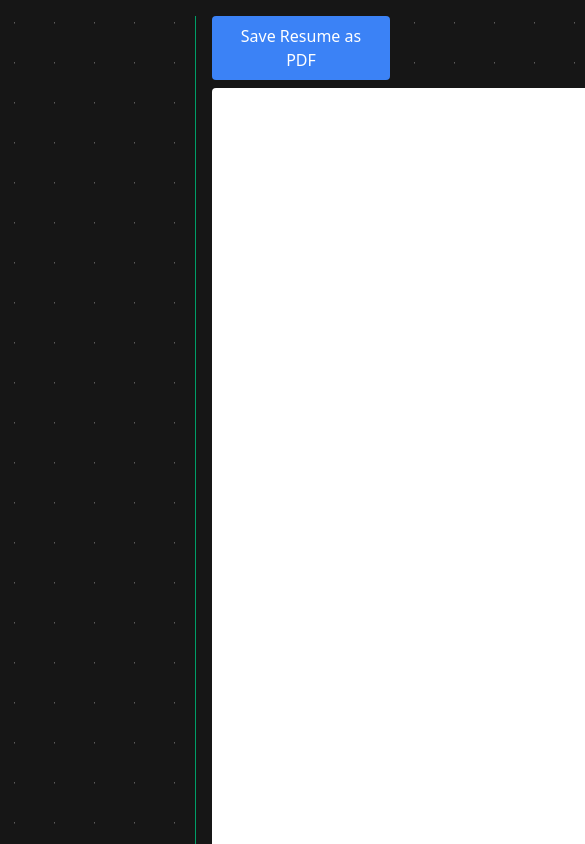
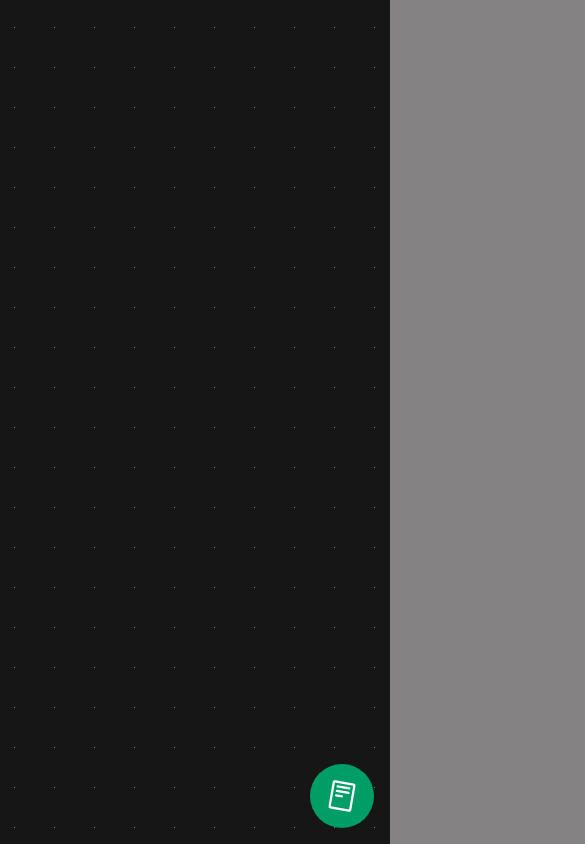
Before and after one commit to Anrsgrl/resume-builder, a Next.js app: page /en/build in a window 390 px wide. Shown: the top 844 px of the page, 585 px wide, since content can reach past the window. Built offline with nearby package versions, Linux system fonts and the light colour scheme.

Commit message:
Refactor: Resume review mobile mode added

```diff
--- a/app/[locale]/build/layout.jsx
+++ b/app/[locale]/build/layout.jsx
@@ -3,7 +3,7 @@ import React from "react";
 
 const BuildLayout = ({ children }) => {
   return (
-    <div className="grid grid-cols-2 print:grid-cols-1">
+    <div className="grid grid-cols-1 xl:grid-cols-2 print:grid-cols-1">
       <div className="print:hidden">{children}</div>
       <div className="border-l border-main ps-4 mt-4 print:border-0 print:p-0 print:m-0">
         <CVPreview />
--- a/components/layout/CVPreview.jsx
+++ b/components/layout/CVPreview.jsx
@@ -1,13 +1,46 @@
 "use client";
 import Template1 from "@/components/templates/Template1";
-
+import { useState } from "react";
+import { FaWindowMinimize } from "react-icons/fa";
+import { PiReadCvLogo } from "react-icons/pi";
+import { FiMinimize } from "react-icons/fi";
 const CVPreview = () => {
   const handlePrint = () => {
     window.print();
   };
+  const [show, setShow] = useState(false);
 
+  const openReview = () => {
+    setShow(!show);
+  };
   return (
     <>
+      <button
+        onClick={openReview}
+        type="button"
+        className="fixed bottom-4 right-4 w-16 h-16 bg-main hover:bg-main/90 animation-all rounded-full flex items-center justify-center group/mobile xl:hidden print:hidden cursor-pointer z-50"
+      >
+        {show ? (
+          <FiMinimize
+            size={36}
+            color="white"
+            className="group-hover/mobile:rotate-[360deg] group-hover/mobile:scale-95 animation-all"
+          />
+        ) : (
+          <PiReadCvLogo
+            size={36}
+            color="white"
+            className="group-hover/mobile:rotate-[360deg] group-hover/mobile:scale-95 animation-all"
+          />
+        )}
+      </button>
+      <div
+        className={`flex flex-col items-center justify-center  print:h-max ${
+          show
+            ? "absolute inset-0 z-40 overflow-visible py-4 print:py-0 bg-black/80 h-[100dvh]"
+            : "hidden xl:block print:block h-[95dvh]"
+        }`}
+      >
         <div className="mb-2 text-center">
           <button
             onClick={handlePrint}
@@ -16,7 +49,10 @@ const CVPreview = () => {
             Save Resume as PDF
           </button>
         </div>
+        <div className="w-full max-h-[90dvh] overflow-auto print:overflow-visible scale-75 lg:scale-100 print:scale-100">
           <Template1 />
+        </div>
+      </div>
     </>
   );
 };
```
Lines whose indentation alone changed are shown as unchanged.
